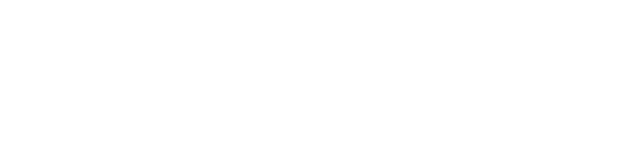
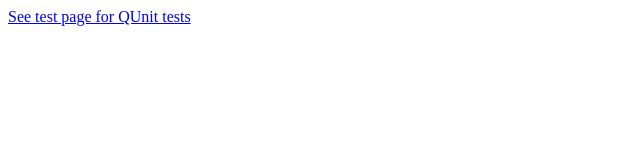
Before and after one commit to badave/path, a plain HTML site: page index.html in a window 1280 px wide. Shown: the whole page, without its empty margins (0-640 px from the left). Drawn offline with Linux system fonts and the light colour scheme.

Commit message:
Need time to create an index.html page

```diff
--- a/index.html
+++ b/index.html
@@ -1,3 +1,7 @@
 <!DOCTYPE html>
 <html>
+<title>Path</title>
+<body>
+  <a href="/test.html">See test page for QUnit tests</a>
+</body>
 </html>
```
